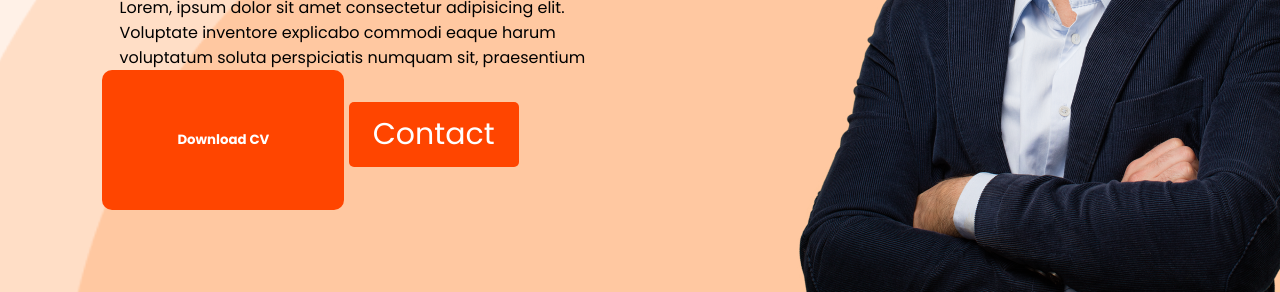
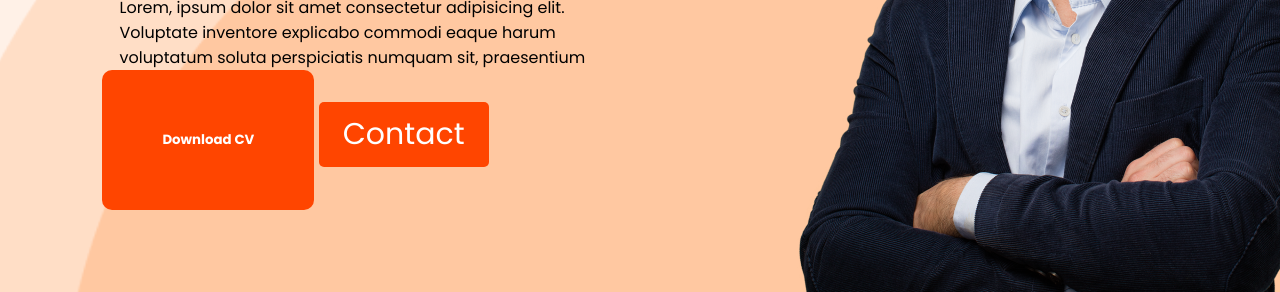
Before and after one commit to malihatayaba/html, a plain HTML site: page index.html in a window 1280 px wide. Shown: the part 508-800 px from the top of the page. Drawn offline with Linux system fonts and the light colour scheme.

Commit message:
Update style.css

```diff
--- a/style.css
+++ b/style.css
@@ -61,7 +61,7 @@ padding-left: 500px;
   border-radius: 10px;
   color: white;
   font-weight: bold;
-  padding: 10px 25px;
+  padding: 10px;
 }
 
 
```
